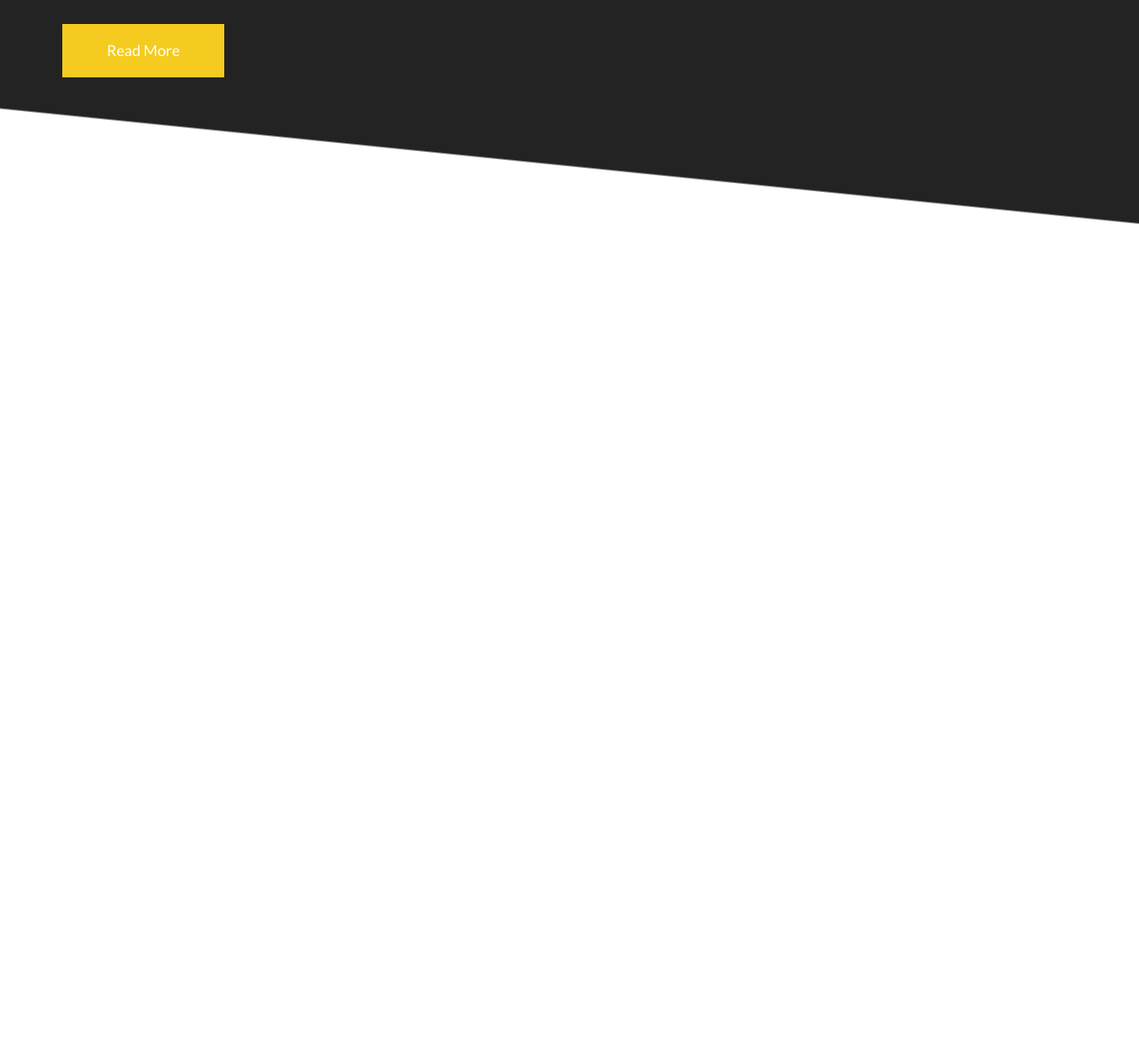
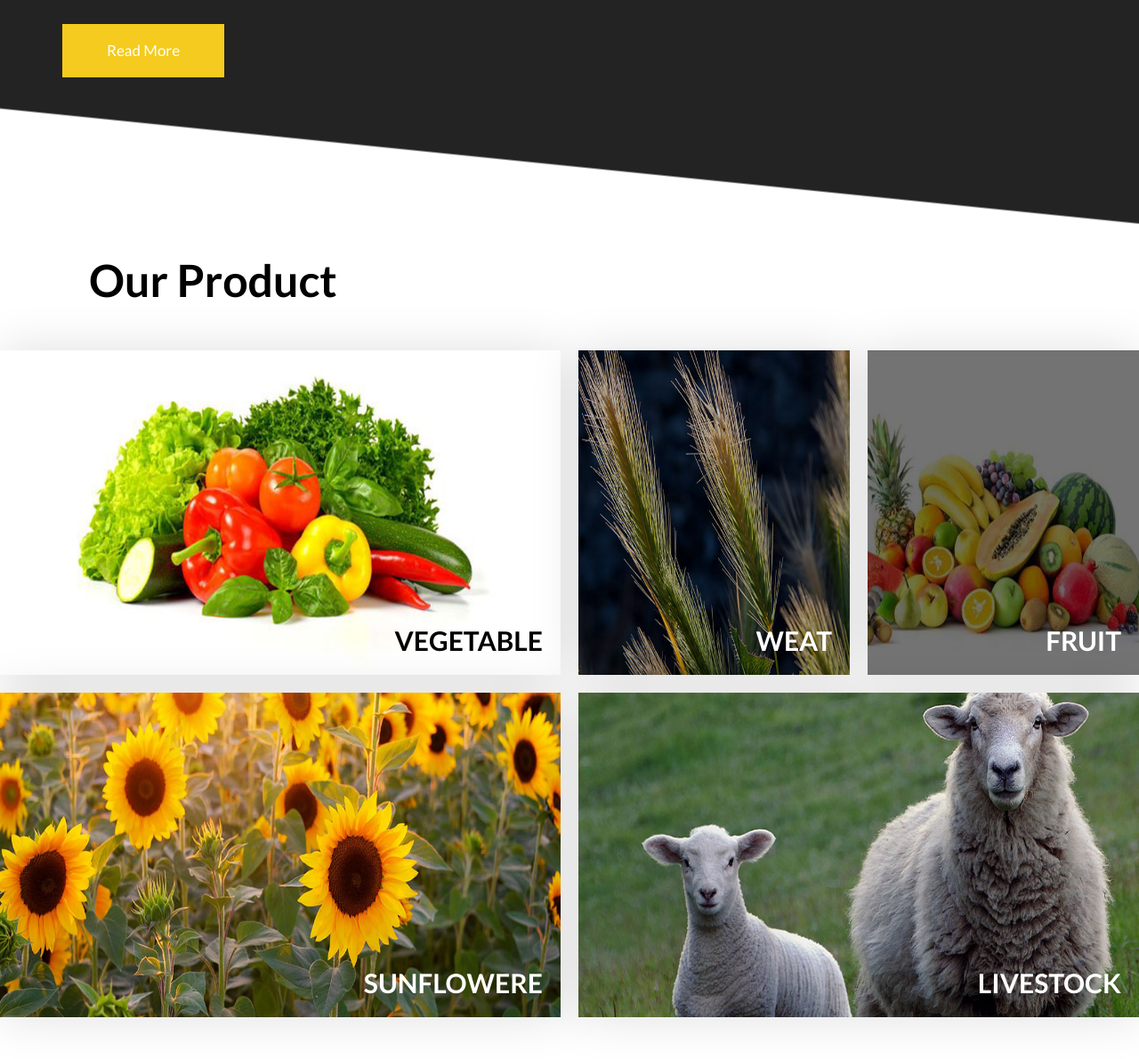
Before and after one commit to Cisco1cisco/JON-Template, a plain HTML site: page index.html in a window 1280 px wide. Shown: the part 2387-3578 px from the top of the page at 89% size. Before the commit the page ends 2671 px from the top, so only its background shows below. Drawn offline with Linux system fonts and the light colour scheme.

Commit message:
Added the Products Section

```diff
--- a/css/main.css
+++ b/css/main.css
@@ -635,3 +635,95 @@ div.menu span {
 }
 
 /* End Choose */
+
+/* Start Products */
+
+.products {
+    padding-top: var(--Section-padding, 100px);
+    padding-bottom: var(--Section-padding, 100px);
+}
+
+.products h2 {
+    font-size: 50px;
+    margin-left: 100px;
+    margin-bottom: 50px;
+}
+
+@media (max-width: 768px) {
+    .products h2 {
+        margin-left: 50px;
+    }
+}
+
+.products .gallary {
+    display: grid;
+    grid-template-areas: "one one two three"
+        "four four five five";
+    gap: 20px;
+}
+
+@media (max-width: 768px) {
+    .products .gallary {
+        display: flex;
+        flex-direction: column;
+        width: 95%;
+        margin: 0 auto;
+    }
+}
+
+.products .gallary .photo {
+    position: relative;
+    box-shadow: 0 0 51px rgb(13 3 3 / 13%);
+    height: 365px;
+}
+
+@media (max-width: 991px) {
+    .products .gallary .photo {
+        height: 200px;
+    }
+}
+
+@media (max-width: 768px) {
+    .products .gallary .photo {
+        height: auto;
+    }
+}
+
+.products .gallary .photo:first-of-type {
+    grid-area: one;
+}
+
+.products .gallary .photo.two-col1 {
+    grid-area: four;
+}
+
+.products .gallary .photo.two-col2 {
+    grid-area: five;
+}
+
+.products .gallary .photo img {
+    max-width: 100%;
+    height: 100%;
+}
+
+@media (max-width: 768px) {
+    .products .gallary .photo img {
+        width: 100%;
+    }
+}
+
+.products .gallary .photo h3 {
+    position: absolute;
+    bottom: 22px;
+    right: 20px;
+    font-size: 30px;
+    color: white;
+    text-transform: uppercase;
+}
+
+.products .gallary .photo:first-of-type h3 {
+    color: black;
+}
+
+
+/* End Products */
--- a/index.html
+++ b/index.html
@@ -149,6 +149,33 @@
         </div>
     </div>
     <!-- End Choose -->
+    <!-- Start Products -->
+    <div class="products">
+        <h2>Our Product</h2>
+        <div class="gallary">
+            <div class="photo">
+                <img src="./photos/product1.jpg" alt="photo">
+                <h3>vegetable</h3>
+            </div>
+            <div class="photo">
+                <img src="./photos/product2.jpg" alt="photo">
+                <h3>weat</h3>
+            </div>
+            <div class="photo">
+                <img src="./photos/product3.jpg" alt="photo">
+                <h3>fruit</h3>
+            </div>
+            <div class="photo two-col1">
+                <img src="./photos/product4.jpg" alt="photo">
+                <h3>sunflowere</h3>
+            </div>
+            <div class="photo two-col2">
+                <img src="./photos/product5.jpg" alt="photo">
+                <h3>Livestock</h3>
+            </div>
+        </div>
+    </div>
+    <!-- End Products -->
 </body>
 
 </html>
```
Also changed, not shown: photos/product1.jpg (added), photos/product2.jpg (added), photos/product3.jpg (added), photos/product4.jpg (added), photos/product5.jpg (added).
